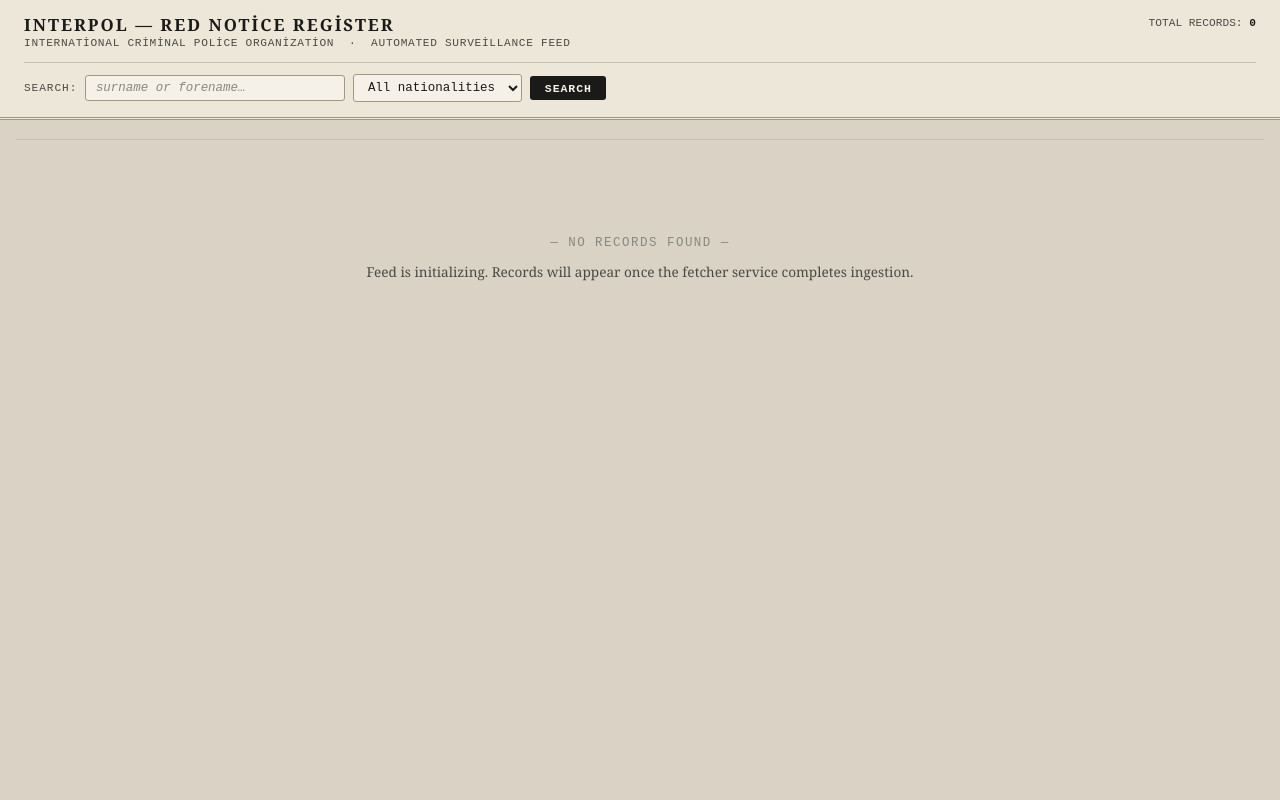
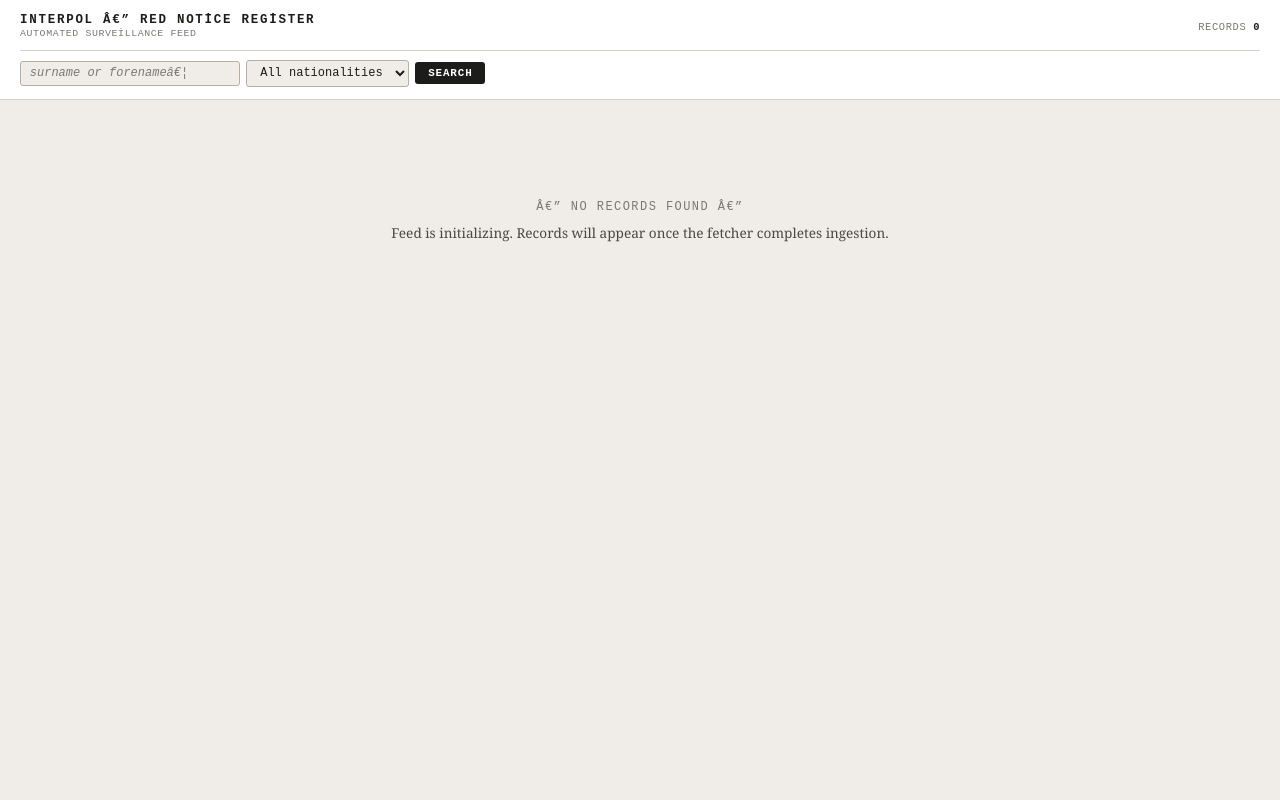
Before and after one commit to zeynepgunall/interpol-watcher, a Flask app: page / in a window 1280 px wide. Run offline with Flask 3, Linux system fonts and the light colour scheme; data that the repository does not hold is empty.

Commit message:
feat: minimal photo-free UI redesign

```diff
--- a/web/templates/index.html
+++ b/web/templates/index.html
@@ -8,404 +8,334 @@
     *, *::before, *::after { box-sizing: border-box; margin: 0; padding: 0; }
 
     :root {
-      --paper:      #f5f0e8;
-      --paper-dark: #ede7d9;
-      --ink:        #1a1a18;
-      --ink-mid:    #4a4a44;
-      --ink-light:  #888880;
-      --rule:       #c8c0b0;
-      --rule-dark:  #a09880;
-      --wanted-red: #b01c1c;
-      --tab-bg:     #e8e0d0;
+      --bg:         #f0ede8;
+      --surface:    #ffffff;
+      --border:     #d4cfc8;
+      --border-mid: #b5afa6;
+      --ink:        #1c1c1a;
+      --ink-mid:    #4a4844;
+      --ink-soft:   #7a7872;
+      --red:        #b01c1c;
+      --red-faint:  rgba(176,28,28,0.08);
+      --mono:       "Courier New", Courier, monospace;
+      --serif:      Georgia, "Times New Roman", serif;
     }
 
     body {
-      font-family: Georgia, "Times New Roman", Times, serif;
-      background: #d9d2c5;
+      font-family: var(--serif);
+      background: var(--bg);
       color: var(--ink);
       min-height: 100vh;
+      font-size: 14px;
     }
 
-    /* ── PAGE SHELL ── */
-    .page-wrap {
-      max-width: 1540px;
-      margin: 0 auto;
-      padding: 0 1rem 4rem;
+    /* â”€â”€ HEADER â”€â”€ */
+    header {
+      background: var(--surface);
+      border-bottom: 1px solid var(--border);
+      padding: 0.75rem 1.25rem;
+      position: sticky;
+      top: 0;
+      z-index: 10;
     }
 
-    /* ── HEADER / COVER SHEET ── */
-    header {
-      background: var(--paper-dark);
-      border-bottom: 3px double var(--rule-dark);
-      padding: 0.9rem 1.5rem;
+    .header-row {
+      display: flex;
+      align-items: center;
+      justify-content: space-between;
+      gap: 1rem;
+      flex-wrap: wrap;
     }
 
-    .header-top {
-      display: flex;
-      align-items: flex-start;
-      justify-content: space-between;
-      border-bottom: 1px solid var(--rule);
-      padding-bottom: 0.7rem;
-      margin-bottom: 0.7rem;
-    }
-
-    .org-block { line-height: 1.3; }
-    .org-block .org-name {
-      font-family: Georgia, serif;
-      font-size: 1.05rem;
+    .brand { display: flex; flex-direction: column; line-height: 1.3; }
+    .brand-name {
+      font-family: var(--mono);
+      font-size: 0.78rem;
       font-weight: bold;
-      letter-spacing: 0.12em;
+      letter-spacing: 0.14em;
       text-transform: uppercase;
       color: var(--ink);
     }
-    .org-block .org-sub {
-      font-family: "Courier New", Courier, monospace;
-      font-size: 0.7rem;
-      color: var(--ink-mid);
+    .brand-sub {
+      font-family: var(--mono);
+      font-size: 0.62rem;
+      color: var(--ink-soft);
       letter-spacing: 0.06em;
       text-transform: uppercase;
     }
 
-    .doc-meta {
-      font-family: "Courier New", Courier, monospace;
-      font-size: 0.7rem;
-      color: var(--ink-mid);
-      text-align: right;
-      line-height: 1.7;
-    }
-    .doc-meta strong { color: var(--ink); }
-
-    /* ── FILTER ROW ── */
-    .filter-row {
+    .header-meta {
       display: flex;
       align-items: center;
-      gap: 0.5rem;
+      gap: 0.9rem;
       flex-wrap: wrap;
     }
-    .filter-label {
-      font-family: "Courier New", Courier, monospace;
-      font-size: 0.7rem;
+    .meta-pill {
+      font-family: var(--mono);
+      font-size: 0.65rem;
+      letter-spacing: 0.06em;
       text-transform: uppercase;
-      letter-spacing: 0.08em;
-      color: var(--ink-mid);
-      white-space: nowrap;
+      color: var(--ink-soft);
     }
-    .filter-row input[type=text],
-    .filter-row select {
-      font-family: "Courier New", Courier, monospace;
-      font-size: 0.78rem;
-      background: var(--paper);
-      border: 1px solid var(--rule-dark);
+    .meta-pill strong { color: var(--ink); }
+    .meta-pill.alarm  { color: var(--red); font-weight: bold; }
+
+    /* â”€â”€ SEARCH BAR â”€â”€ */
+    .search-bar {
+      display: flex;
+      align-items: center;
+      gap: 0.4rem;
+      flex-wrap: wrap;
+      margin-top: 0.55rem;
+      padding-top: 0.55rem;
+      border-top: 1px solid var(--border);
+    }
+    .search-bar input[type=text],
+    .search-bar select {
+      font-family: var(--mono);
+      font-size: 0.75rem;
+      background: var(--bg);
+      border: 1px solid var(--border-mid);
       border-radius: 3px;
       color: var(--ink);
-      padding: 0.32rem 0.6rem;
+      padding: 0.28rem 0.55rem;
       outline: none;
     }
-    .filter-row input[type=text] { width: 260px; }
-    .filter-row input[type=text]:focus,
-    .filter-row select:focus { border-color: var(--ink-mid); }
-    .filter-row input[type=text]::placeholder {
-      color: var(--ink-light);
-      font-style: italic;
-    }
+    .search-bar input[type=text] { width: 220px; }
+    .search-bar input[type=text]:focus,
+    .search-bar select:focus { border-color: var(--ink-mid); }
+    .search-bar input::placeholder { color: var(--ink-soft); font-style: italic; }
     .btn-search {
-      font-family: "Courier New", Courier, monospace;
-      font-size: 0.72rem;
+      font-family: var(--mono);
+      font-size: 0.68rem;
       font-weight: bold;
       letter-spacing: 0.08em;
       text-transform: uppercase;
       background: var(--ink);
-      color: var(--paper);
+      color: #fff;
       border: none;
       border-radius: 3px;
-      padding: 0.35rem 0.9rem;
+      padding: 0.3rem 0.8rem;
       cursor: pointer;
     }
     .btn-search:hover { background: var(--ink-mid); }
     .btn-clear {
-      font-family: "Courier New", Courier, monospace;
-      font-size: 0.68rem;
-      letter-spacing: 0.06em;
-      text-transform: uppercase;
-      color: var(--ink-light);
-      text-decoration: none;
-      border-bottom: 1px dotted var(--rule-dark);
-      padding-bottom: 1px;
+      font-family: var(--mono);
+      font-size: 0.65rem;
+      color: var(--ink-soft);
+      text-decoration: underline;
+      text-underline-offset: 2px;
     }
-    .btn-clear:hover { color: var(--ink-mid); }
+    .btn-clear:hover { color: var(--ink); }
 
-    /* ── SECTION DIVIDER ── */
-    .section-rule {
-      border: none;
-      border-top: 1px solid var(--rule);
-      margin: 1.2rem 0 1rem;
+    /* â”€â”€ PAGE WRAP â”€â”€ */
+    .wrap {
+      max-width: 1400px;
+      margin: 0 auto;
+      padding: 1.25rem 1.25rem 4rem;
     }
 
-    /* ── CARD GRID ── */
+    /* â”€â”€ CARD GRID â”€â”€ */
     .cards {
       display: grid;
-      grid-template-columns: repeat(auto-fill, minmax(200px, 1fr));
-      gap: 0.9rem;
+      grid-template-columns: repeat(auto-fill, minmax(220px, 1fr));
+      gap: 0.75rem;
     }
 
-    /* ── FILE ENTRY CARD ── */
+    /* â”€â”€ CARD â”€â”€ */
     .card {
-      background: var(--paper);
-      border: 1px solid var(--rule-dark);
-      border-radius: 4px;
-      overflow: hidden;
+      background: var(--surface);
+      border: 1px solid var(--border);
+      border-radius: 5px;
+      padding: 0.75rem 0.85rem 0.7rem 1rem;
       display: flex;
       flex-direction: column;
+      gap: 0.2rem;
       position: relative;
+      transition: border-color 0.12s;
     }
-    /* folder tab effect */
+    .card:hover { border-color: var(--border-mid); }
+
+    .card.is-alarm {
+      border-color: var(--red);
+      background: #fffafa;
+      animation: pulse 2.6s ease-in-out infinite;
+    }
+    @keyframes pulse {
+      0%, 100% { box-shadow: none; }
+      50%       { box-shadow: 0 0 0 4px rgba(176,28,28,0.10); }
+    }
+
+    /* left accent bar */
     .card::before {
       content: '';
-      display: block;
-      height: 4px;
-      background: var(--paper-dark);
-      border-bottom: 1px solid var(--rule-dark);
+      position: absolute;
+      left: 0; top: 0; bottom: 0;
+      width: 3px;
+      border-radius: 5px 0 0 5px;
+      background: var(--border);
     }
-    .card:hover {
-      border-color: var(--ink-light);
-    }
-    .card.is-alarm {
-      border-color: var(--wanted-red);
-      box-shadow: 0 0 0 2px rgba(176,28,28,0.18);
-      animation: alarm-pulse 2.4s ease-in-out infinite;
-    }
-    @keyframes alarm-pulse {
-      0%, 100% { box-shadow: 0 0 0 2px rgba(176,28,28,0.18); }
-      50%       { box-shadow: 0 0 0 5px rgba(176,28,28,0.35); }
-    }
-    .card.is-alarm::before {
-      background: var(--wanted-red);
+    .card.is-alarm::before { background: var(--red); }
+
+    /* â”€â”€ ALARM CHIP â”€â”€ */
+    .alarm-chip {
+      display: inline-flex;
+      align-items: center;
+      gap: 0.2rem;
+      font-family: var(--mono);
+      font-size: 0.6rem;
+      font-weight: bold;
+      letter-spacing: 0.1em;
+      text-transform: uppercase;
+      color: var(--red);
+      border: 1.5px solid var(--red);
+      border-radius: 3px;
+      padding: 0.06rem 0.32rem;
+      background: var(--red-faint);
+      width: fit-content;
+      margin-bottom: 0.2rem;
     }
 
-    /* ALARM stamp */
-    .wanted-stamp {
-      position: absolute;
-      top: 26px;
-      right: 6px;
-      font-family: "Courier New", Courier, monospace;
-      font-size: 0.68rem;
+    /* â”€â”€ NAME â”€â”€ */
+    .card-name {
+      font-family: var(--serif);
+      font-size: 0.88rem;
       font-weight: bold;
-      letter-spacing: 0.2em;
-      text-transform: uppercase;
-      color: var(--wanted-red);
-      border: 2.5px solid var(--wanted-red);
-      border-radius: 3px;
-      padding: 0.15rem 0.4rem;
-      opacity: 0.92;
-      pointer-events: none;
-      transform: rotate(-8deg);
-      z-index: 2;
-      background: rgba(245,240,232,0.88);
-      text-shadow: none;
+      color: var(--ink);
+      line-height: 1.35;
+      padding-bottom: 0.38rem;
+      border-bottom: 1px solid var(--border);
+      margin-bottom: 0.05rem;
+    }
+    .card-name.unknown {
+      font-weight: normal;
+      font-style: italic;
+      color: var(--ink-soft);
     }
 
-    /* photo */
-    .card-photo {
-      background: var(--paper-dark);
-      display: flex;
-      align-items: center;
-      justify-content: center;
-      height: 168px;
-      overflow: hidden;
-      flex-shrink: 0;
-      border-bottom: 1px solid var(--rule);
-      position: relative;
-    }
-    .card-photo img {
-      width: 100%;
-      height: 100%;
-      object-fit: cover;
-      display: block;
-      filter: sepia(12%) contrast(0.96);
-    }
-    .photo-placeholder {
-      display: none;
-      flex-direction: column;
-      align-items: center;
-      gap: 0.35rem;
-      color: var(--ink-light);
-    }
-    .photo-placeholder .ph-box {
-      width: 58px;
-      height: 72px;
-      border: 2px dashed var(--rule-dark);
-      border-radius: 2px;
-      display: flex;
-      align-items: center;
-      justify-content: center;
-      font-size: 1.5rem;
-      color: var(--rule-dark);
-    }
-    .photo-placeholder .ph-label {
-      font-family: "Courier New", Courier, monospace;
-      font-size: 0.62rem;
-      letter-spacing: 0.1em;
-      text-transform: uppercase;
-    }
-
-    /* body */
-    .card-body {
-      padding: 0.65rem 0.75rem 0.75rem;
-      display: flex;
-      flex-direction: column;
-      gap: 0;
-      flex: 1;
-    }
-
-    .card-name {
-      font-family: Georgia, serif;
-      font-size: 0.92rem;
-      font-weight: bold;
-      line-height: 1.3;
-      color: var(--ink);
-      padding-bottom: 0.45rem;
-      margin-bottom: 0.45rem;
-      border-bottom: 1px solid var(--rule);
-    }
-    .card-name.no-name {
-      font-style: italic;
-      font-weight: normal;
-      color: var(--ink-light);
-    }
-
+    /* â”€â”€ FIELDS â”€â”€ */
     .field {
       display: flex;
-      gap: 0;
-      font-size: 0.72rem;
-      line-height: 1.9;
-      border-bottom: 1px dotted var(--rule);
+      align-items: baseline;
+      gap: 0.35rem;
+      font-size: 0.71rem;
+      line-height: 1.8;
     }
-    .field:last-of-type { border-bottom: none; }
-    .field-label {
-      font-family: "Courier New", Courier, monospace;
-      font-size: 0.62rem;
+    .field-key {
+      font-family: var(--mono);
+      font-size: 0.57rem;
       text-transform: uppercase;
-      letter-spacing: 0.06em;
-      color: var(--ink-light);
-      width: 62px;
+      letter-spacing: 0.07em;
+      color: var(--ink-soft);
+      width: 52px;
       flex-shrink: 0;
-      padding-top: 0.05rem;
     }
-    .field-value {
-      font-family: Georgia, serif;
+    .field-val {
       color: var(--ink-mid);
+      font-family: var(--serif);
       flex: 1;
       overflow: hidden;
       text-overflow: ellipsis;
       white-space: nowrap;
     }
-    .field-value.charge {
+    .field-val.multiline {
       white-space: normal;
       display: -webkit-box;
       -webkit-line-clamp: 2;
       -webkit-box-orient: vertical;
       overflow: hidden;
-      line-height: 1.45;
+      line-height: 1.4;
     }
 
-    .card-entity {
-      font-family: "Courier New", Courier, monospace;
-      font-size: 0.62rem;
-      color: var(--ink-light);
-      letter-spacing: 0.05em;
+    /* â”€â”€ CARD FOOTER â”€â”€ */
+    .card-foot {
       margin-top: auto;
-      padding-top: 0.5rem;
-      padding-bottom: 0.05rem;
+      padding-top: 0.4rem;
+      border-top: 1px solid var(--border);
+      margin-top: 0.3rem;
     }
-    .card-timestamp {
-      font-family: "Courier New", Courier, monospace;
-      font-size: 0.58rem;
-      color: var(--ink-light);
-      padding-top: 0.25rem;
-      line-height: 1.6;
+    .ref {
+      font-family: var(--mono);
+      font-size: 0.57rem;
+      color: var(--ink-soft);
+      letter-spacing: 0.03em;
     }
-    .card-timestamp .ts-alarm {
-      color: var(--wanted-red);
-      font-weight: bold;
-      letter-spacing: 0.04em;
+    .ts {
+      font-family: var(--mono);
+      font-size: 0.55rem;
+      color: var(--ink-soft);
+      line-height: 1.7;
+      margin-top: 0.1rem;
     }
+    .ts-alarm { color: var(--red); font-weight: bold; }
 
-    /* ── EMPTY STATE ── */
+    /* â”€â”€ EMPTY STATE â”€â”€ */
     .empty {
       text-align: center;
       padding: 5rem 1rem;
-      color: var(--ink-light);
     }
-    .empty-header {
-      font-family: "Courier New", Courier, monospace;
-      font-size: 0.78rem;
+    .empty-title {
+      font-family: var(--mono);
+      font-size: 0.75rem;
       text-transform: uppercase;
       letter-spacing: 0.12em;
-      margin-bottom: 0.75rem;
+      color: var(--ink-soft);
+      margin-bottom: 0.6rem;
     }
-    .empty p {
-      font-size: 0.85rem;
-      color: var(--ink-mid);
-    }
-    .empty a { color: var(--ink); }
+    .empty p { font-size: 0.85rem; color: var(--ink-mid); }
+    .empty a  { color: var(--ink); }
 
-    /* ── PAGINATION ── */
+    /* â”€â”€ PAGINATION â”€â”€ */
     .pagination {
       display: flex;
       justify-content: center;
       align-items: center;
-      gap: 0;
       margin-top: 2rem;
-      border: 1px solid var(--rule-dark);
-      border-radius: 4px;
       width: fit-content;
       margin-left: auto;
       margin-right: auto;
+      border: 1px solid var(--border-mid);
+      border-radius: 4px;
       overflow: hidden;
-      background: var(--paper);
+      background: var(--surface);
     }
     .pagination a {
-      font-family: "Courier New", Courier, monospace;
-      font-size: 0.75rem;
-      padding: 0.4rem 0.75rem;
+      font-family: var(--mono);
+      font-size: 0.72rem;
+      padding: 0.38rem 0.7rem;
       color: var(--ink-mid);
       text-decoration: none;
-      border-right: 1px solid var(--rule);
-      transition: background .1s;
+      border-right: 1px solid var(--border);
+      transition: background 0.1s;
     }
     .pagination a:last-child { border-right: none; }
-    .pagination a:hover     { background: var(--paper-dark); color: var(--ink); }
-    .pagination a.current  {
-      background: var(--ink);
-      color: var(--paper);
-      font-weight: bold;
-    }
-    .pagination a.disabled {
-      color: var(--rule-dark);
-      pointer-events: none;
-    }
+    .pagination a:hover      { background: var(--bg); color: var(--ink); }
+    .pagination a.current    { background: var(--ink); color: #fff; font-weight: bold; }
+    .pagination a.disabled   { color: var(--border-mid); pointer-events: none; }
   </style>
 </head>
 <body>
 
 <header>
-  <div class="header-top">
-    <div class="org-block">
-      <div class="org-name">Interpol — Red Notice Register</div>
-      <div class="org-sub">International Criminal Police Organization &nbsp;·&nbsp; Automated Surveillance Feed</div>
+  <div class="header-row">
+    <div class="brand">
+      <span class="brand-name">Interpol â€” Red Notice Register</span>
+      <span class="brand-sub">Automated Surveillance Feed</span>
     </div>
-    <div class="doc-meta">
-      <div>TOTAL RECORDS: <strong>{{ total }}</strong></div>
-      {% if total_alarms > 0 %}<div style="color:var(--wanted-red)">&#9888; ALARMS: <strong>{{ total_alarms }}</strong></div>{% endif %}
-      {% if total_pages > 1 %}<div>PAGE <strong>{{ page }}</strong> OF <strong>{{ total_pages }}</strong></div>{% endif %}
-      {% if q or nat %}<div>&#9655; FILTER ACTIVE</div>{% endif %}
+    <div class="header-meta">
+      <span class="meta-pill">Records <strong>{{ total }}</strong></span>
+      {% if total_alarms > 0 %}
+        <span class="meta-pill alarm">&#9888; Alarms <strong>{{ total_alarms }}</strong></span>
+      {% endif %}
+      {% if total_pages > 1 %}
+        <span class="meta-pill">Page <strong>{{ page }}</strong> / <strong>{{ total_pages }}</strong></span>
+      {% endif %}
     </div>
   </div>
 
-  <div class="filter-row">
-    <span class="filter-label">Search:</span>
+  <div class="search-bar">
     <form style="display:contents" method="get" action="/">
-      <input type="text" name="q" placeholder="surname or forename…" value="{{ q }}">
+      <input type="text" name="q" placeholder="surname or forenameâ€¦" value="{{ q }}">
       <select name="nat">
         <option value="">All nationalities</option>
         {% for n in nationalities %}
@@ -413,39 +343,21 @@
         {% endfor %}
       </select>
       <button type="submit" class="btn-search">Search</button>
-      {% if q or nat %}
-        <a href="/" class="btn-clear">Clear filter</a>
-      {% endif %}
+      {% if q or nat %}<a href="/" class="btn-clear">Clear</a>{% endif %}
     </form>
   </div>
 </header>
 
-<div class="page-wrap">
-  <hr class="section-rule">
-
+<div class="wrap">
   {% if notices %}
   <div class="cards">
     {% for notice in notices %}
-    {% set eid_dash = notice.entity_id | replace('/', '-') %}
-    <div class="card {% if notice.is_updated %}is-alarm{% endif %}">
+    <div class="card{% if notice.is_updated %} is-alarm{% endif %}">
 
       {% if notice.is_updated %}
-        <div class="wanted-stamp">&#9888; ALARM</div>
+        <div class="alarm-chip">&#9888; Alarm</div>
       {% endif %}
 
-      <div class="card-photo">
-        <img
-          src="/api/photo/{{ eid_dash }}"
-          alt="{{ notice.forename }} {{ notice.name }}"
-          loading="lazy"
-          onerror="this.style.display='none';this.nextElementSibling.style.display='flex'">
-        <div class="photo-placeholder">
-          <div class="ph-box">?</div>
-          <span class="ph-label">No Photo</span>
-        </div>
-      </div>
-
-      <div class="card-body">
       {% if notice.name or notice.forename %}
         <div class="card-name">
           {% if notice.name and notice.forename %}{{ notice.name }}, {{ notice.forename }}
@@ -495,68 +408,52 @@
   {% if total_pages > 1 %}
   <nav class="pagination">
     <a href="?page=1&q={{ q }}&nat={{ nat }}"
-       {% if page == 1 %}class="disabled"{% endif %}>«</a>
+       {% if page == 1 %}class="disabled"{% endif %}>Â«</a>
     <a href="?page={{ page - 1 }}&q={{ q }}&nat={{ nat }}"
-       {% if page == 1 %}class="disabled"{% endif %}>‹</a>
-
+       {% if page == 1 %}class="disabled"{% endif %}>â€¹</a>
     {% for p in range([1, page - 2]|max, [total_pages + 1, page + 3]|min) %}
       <a href="?page={{ p }}&q={{ q }}&nat={{ nat }}"
          class="{% if p == page %}current{% endif %}">{{ p }}</a>
     {% endfor %}
-
     <a href="?page={{ page + 1 }}&q={{ q }}&nat={{ nat }}"
-       {% if page == total_pages %}class="disabled"{% endif %}>›</a>
+       {% if page == total_pages %}class="disabled"{% endif %}>â€º</a>
     <a href="?page={{ total_pages }}&q={{ q }}&nat={{ nat }}"
-       {% if page == total_pages %}class="disabled"{% endif %}>»</a>
+       {% if page == total_pages %}class="disabled"{% endif %}>Â»</a>
   </nav>
   {% endif %}
 
   {% else %}
   <div class="empty">
-    <div class="empty-header">— No records found —</div>
+    <div class="empty-title">â€” No records found â€”</div>
     <p>
-      {% if q or nat %}
-        No entries match the current filter.
-        <a href="/">Clear filter</a>
-      {% else %}
-        Feed is initializing. Records will appear once the fetcher service completes ingestion.
-      {% endif %}
+      {% if q or nat %}No entries match the current filter. <a href="/">Clear filter</a>
+      {% else %}Feed is initializing. Records will appear once the fetcher completes ingestion.{% endif %}
     </p>
   </div>
   {% endif %}
 </div>
 
 <script>
-  // ── flag emoji helper ──
-  function toFlag(code) {
-    if (!code || code.length !== 2) return '';
-    return String.fromCodePoint(
-      ...[...code.toUpperCase()].map(c => 0x1F1E6 - 65 + c.charCodeAt(0))
-    );
+  // Flag emoji from ISO-2 country code
+  document.querySelectorAll('.flag[data-code]').forEach(el => {
+    const c = el.dataset.code;
+    if (c && c.length === 2) {
+      el.textContent = String.fromCodePoint(
+        ...[...c.toUpperCase()].map(ch => 0x1F1E6 - 65 + ch.charCodeAt(0))
+      ) + '\u00a0';
     }
-  document.querySelectorAll('.flag-emoji').forEach(el => {
-    el.textContent = toFlag(el.dataset.code);
   });
 
-  // ── auto-refresh polling ──
-  // Polls /api/status every 30s; reloads page only when total or alarm count changes.
+  // Auto-refresh: poll /api/status every 30 s, reload only on change
   (function () {
-    const INTERVAL_MS = 30000;
     let knownTotal  = {{ total }};
     let knownAlarms = {{ total_alarms }};
-
-    async function poll() {
+    setInterval(async () => {
       try {
-        const res = await fetch('/api/status');
-        if (!res.ok) return;
-        const data = await res.json();
-        if (data.total !== knownTotal || data.alarms !== knownAlarms) {
-          location.reload();
-        }
-      } catch (e) { /* network error — try again next tick */ }
-    }
-
-    setInterval(poll, INTERVAL_MS);
+        const d = await (await fetch('/api/status')).json();
+        if (d.total !== knownTotal || d.alarms !== knownAlarms) location.reload();
+      } catch (_) {}
+    }, 30000);
   })();
 </script>
 
```
Also changed, not shown: other parts of web/templates/index.html (+15 -14 lines). Lines whose indentation alone changed are shown as unchanged.
